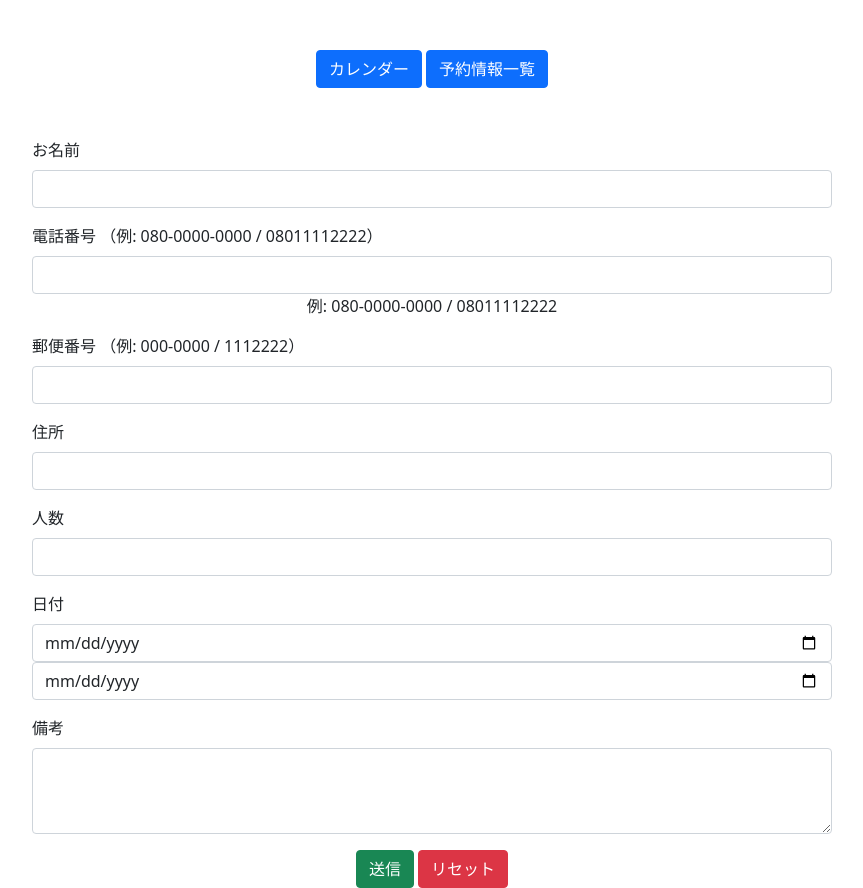
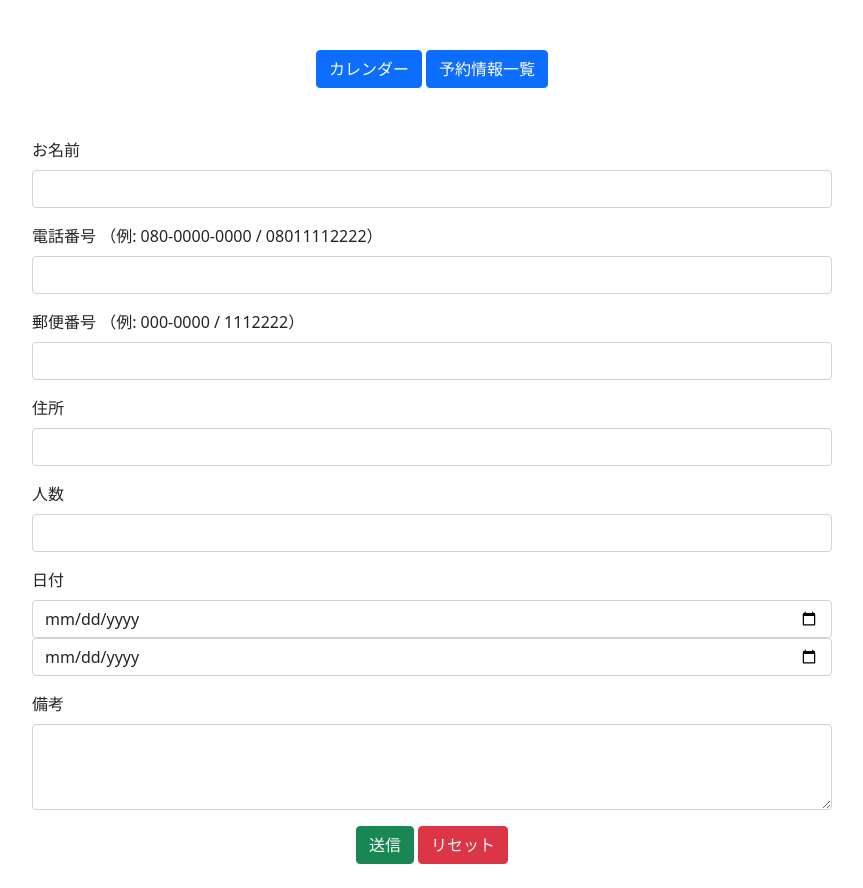
Before and after one commit to KeitaShimura/booking, a PHP site: page /view/add.php in a window 1280 px wide. Shown: the whole page, without its empty margins (208-1071 px from the left). After the commit the page ends 864 px from the top, so only its background shows below. Run offline with PHP 8.4, Linux system fonts and the light colour scheme; the visitor is signed in with stand-in values (Sample User, id 1); data comes from the database, SQL or seed files in the repository; data that the repository does not hold is empty; a stand-in replaces the project's code that opens the database connection; some libraries are stand-ins or nearby versions.

Commit message:
電話番号の例の削除

```diff
--- a/view/add.php
+++ b/view/add.php
@@ -50,7 +50,6 @@ $_SESSION['token'] = $token;
             <div class="mb-3">
                 <label for="exampleFormControlInput1" class="form-label">電話番号 （例: 080-0000-0000 / 08011112222）</label>
                 <input required type="tel" class="form-control" id="phone" name="phone" value="<?php echo $_POST['phone'] ?>">
-                <p style="text-align: center;">例: 080-0000-0000 / 08011112222</p>
             </div>
             <div class="mb-3">
                 <label for="exampleFormControlInput1" class="form-label">郵便番号 （例: 000-0000 / 1112222）</label>
```
